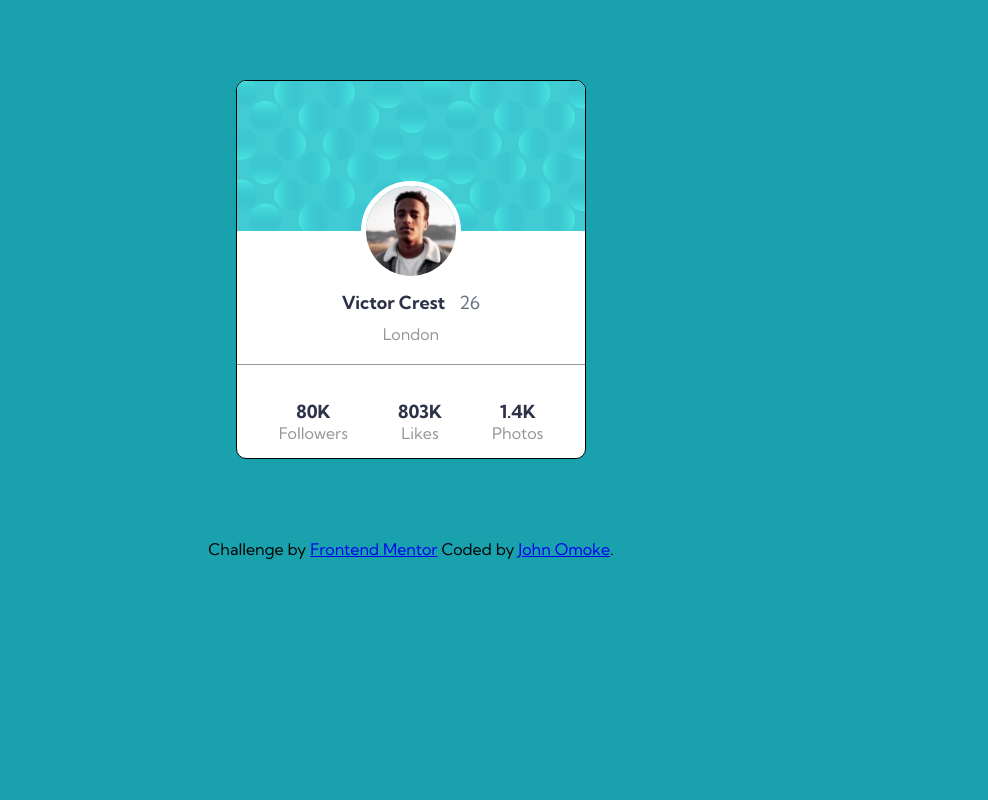
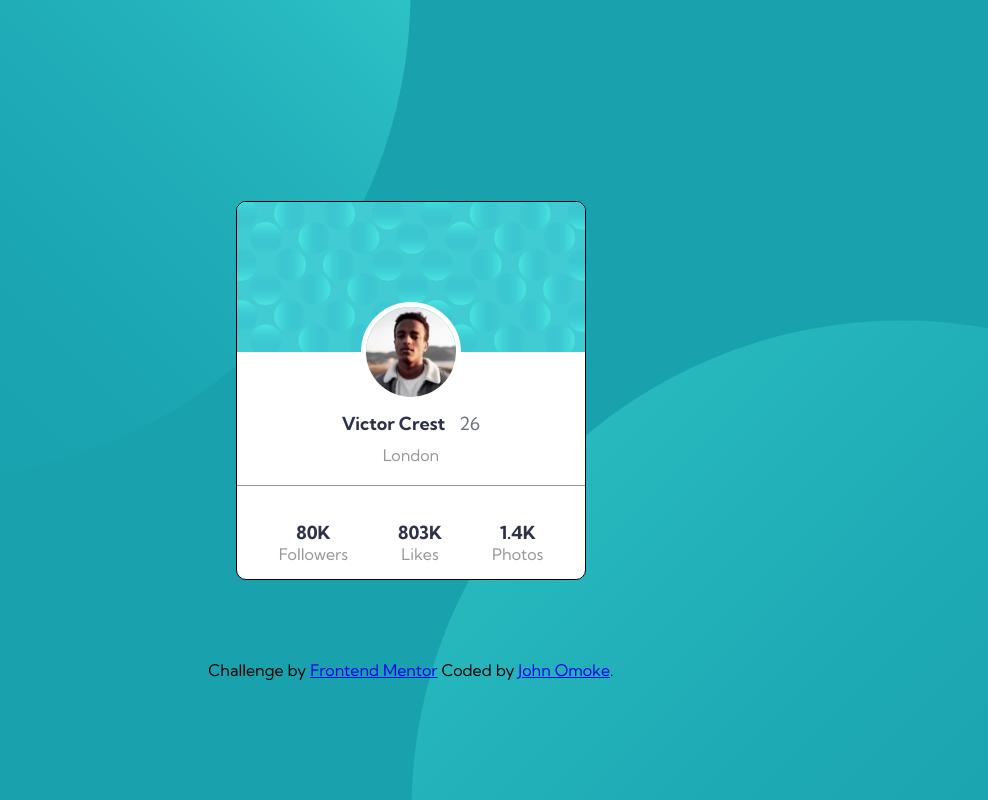
Before and after one commit to jomoke814/profile-card, a plain HTML site: page index.html in a window 1280 px wide. Shown: the whole page, without its empty margins (229-1217 px from the left). Drawn offline with Linux system fonts and the light colour scheme.

Commit message:
Adding background images to the body

```diff
--- a/css/styles.css
+++ b/css/styles.css
@@ -19,8 +19,11 @@ body {
     justify-content: center;
     align-items: center;
     background-color: var(--main-bg-color);
+    background-image: url('../images/bg-pattern-top.svg'), url('../images/bg-pattern-bottom.svg');
+    background-repeat: no-repeat, no-repeat;
+    background-position: right 50vw bottom 40vh, left 50vw top 40vh;
     font-family: 'Kumbh Sans', sans-serif;
-    max-height: 100vh;
+    min-height: 100vh;
 }
 
 .container {
```
